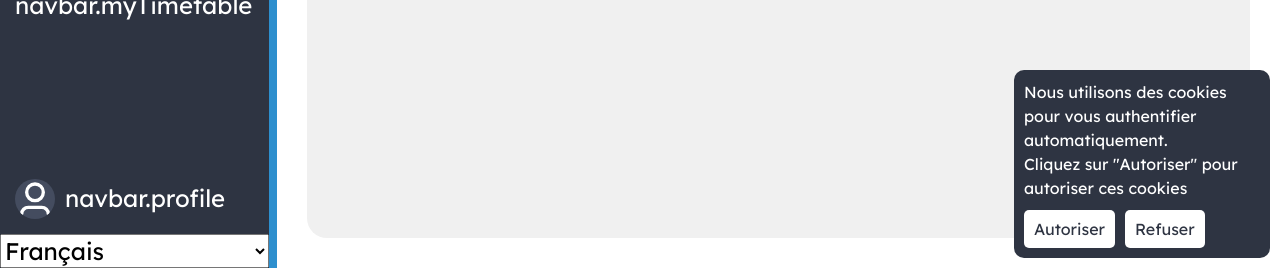
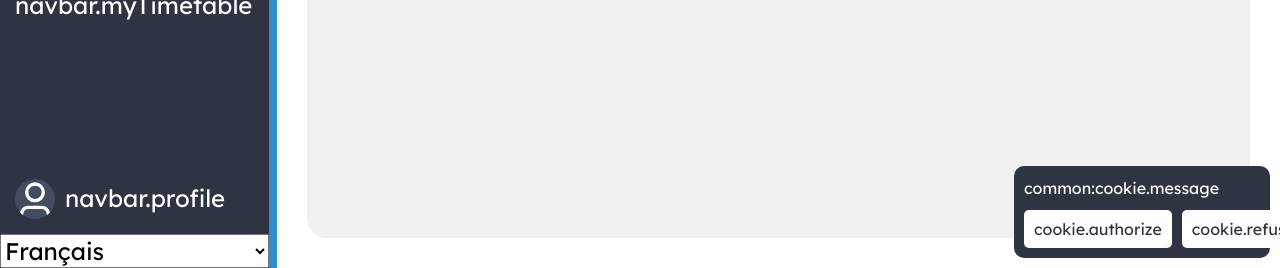
Before and after one commit to ungdev/etu-utt-front, a Next.js app: page / in a window 1280 px wide. Shown: the part 532-800 px from the top of the page. Built offline with nearby package versions, Linux system fonts and the light colour scheme; no server answers; what i18next-resources-to-backend would draw is missing.

Commit message:
translation: added translations for the cookies popup

```diff
--- a/public/locales/fr/common.json.ts
+++ b/public/locales/fr/common.json.ts
@@ -26,5 +26,8 @@ export default {
   "navbar.myAssociations": "Mes Assos",
   "navbar.myTimetable": "Mon EdT",
   "navbar.myUEs": "Mes matières",
-  "input.editableText.modify": "Modifier"
+  "input.editableText.modify": "Modifier",
+  "cookie.message": "Nous utilisons des cookies pour vous authentifier automatiquement. <br />Cliquez sur \"Autoriser\" pour autoriser ces cookies",
+  "cookie.authorize": "Autoriser",
+  "cookie.refuse": "Refuser",
 } as const;
--- a/src/components/CookiePopup.tsx
+++ b/src/components/CookiePopup.tsx
@@ -4,11 +4,14 @@ import Button from '@/components/UI/Button';
 import { useAppDispatch, useAppSelector } from '@/lib/hooks';
 import { CookieNames, setCookiesAcceptance, useCookie } from '@/module/cookies';
 import { useEffect } from 'react';
+import { useAppTranslation } from '@/lib/i18n';
+import { Trans } from 'react-i18next';
 
 export function CookiePopup() {
   const dispatch = useAppDispatch();
   const displayCookies = useAppSelector((state) => state.cookies.cookiesAccepted === null);
   const cookie = useCookie(CookieNames.COOKIES_ACCEPTED, true);
+  const { t } = useAppTranslation();
   useEffect(() => {
     if (cookie === 'yes' && displayCookies) {
       dispatch(setCookiesAcceptance(true));
@@ -20,14 +23,18 @@ export function CookiePopup() {
   }
   return (
     <div className={styles.cookies}>
-      Nous utilisons des cookies pour vous authentifier automatiquement. <br />
-      Cliquez sur "Autoriser" pour autoriser ces cookies
+      <Trans
+        i18nKey={'common:cookie.message'}
+        components={{
+          br: <br />,
+        }}
+      />
       <div className={styles.buttons}>
         <Button background={'white'} onClick={() => dispatch(setCookiesAcceptance(true))}>
-          Autoriser
+          {t('common:cookie.authorize')}
         </Button>
         <Button background={'white'} onClick={() => dispatch(setCookiesAcceptance(false))}>
-          Refuser
+          {t('common:cookie.refuse')}
         </Button>
       </div>
     </div>
```
